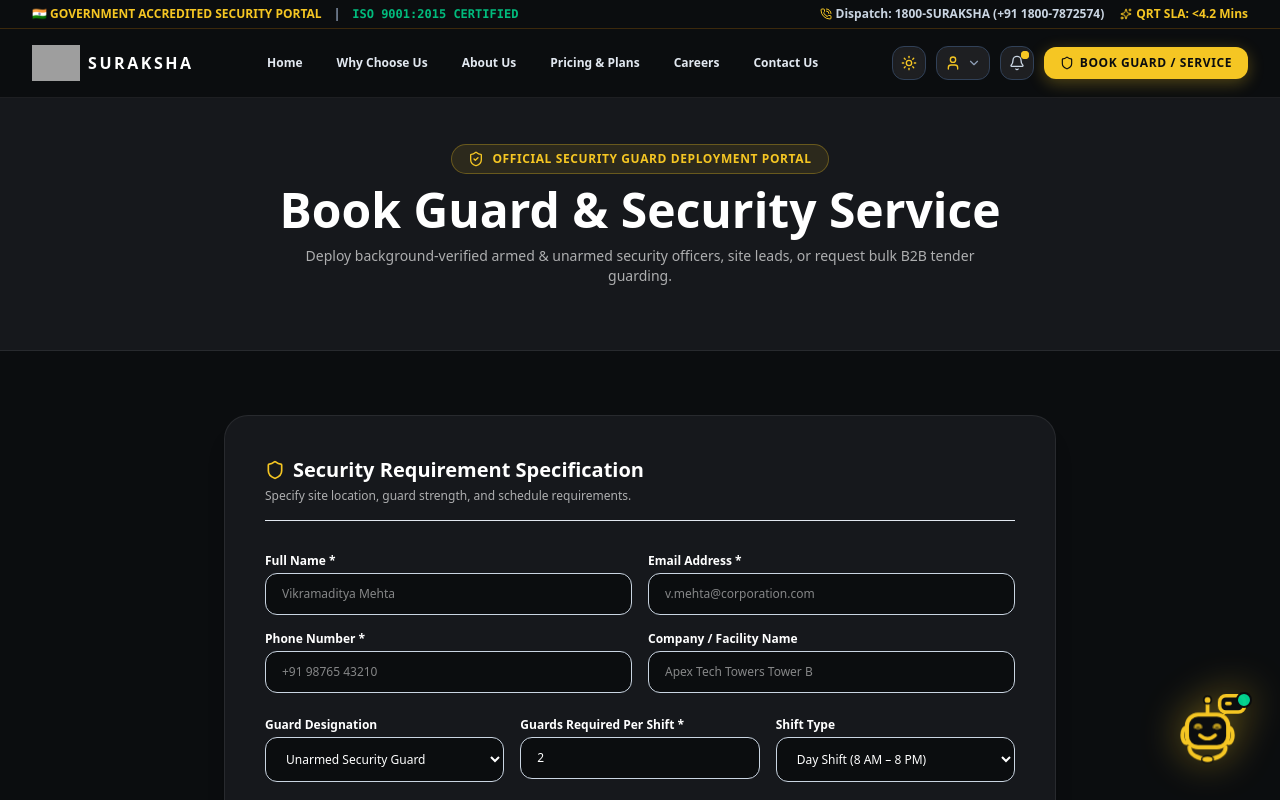
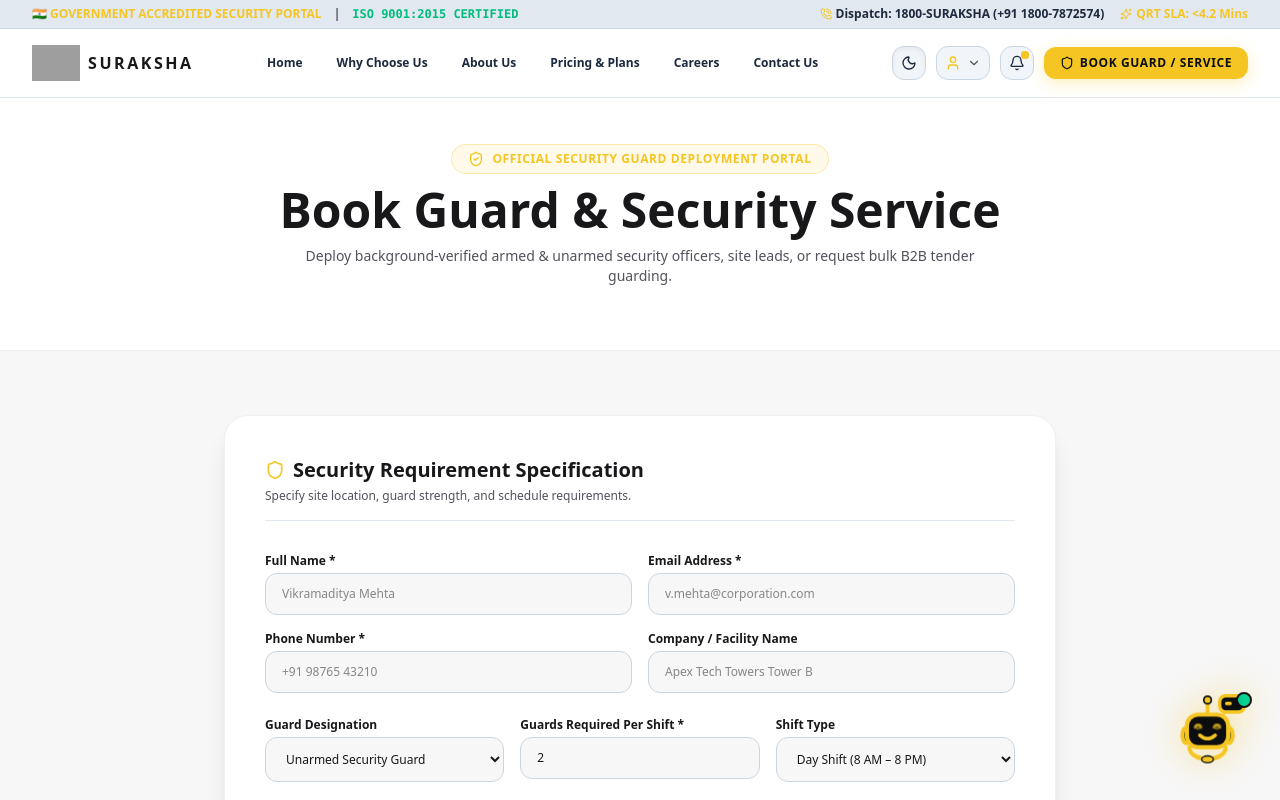
Before and after one commit to chavdaamit1011-svg/suraksha, a Next.js app: page /book-guard in a window 1280 px wide. Shown: the top 800 px of the page. Built offline with nearby package versions, Linux system fonts and the light colour scheme; grey boxes are pictures that could not be loaded.

Commit message:
feat: implement infrastructure routing middleware and core visual theme components

```diff
--- a/src/app/globals.css
+++ b/src/app/globals.css
@@ -65,8 +65,20 @@
 
 
 
-/* GLOBAL THEME ENGINE - TRINETRA AGENCY OS DARK THEME */
-:root {
+/* GLOBAL THEME ENGINE - DEFAULT LIGHT THEME */
+:root, html.light {
+  --app-bg: #F7F7F8;
+  --app-card: #FFFFFF;
+  --app-card-border: rgba(0, 0, 0, 0.06);
+  --app-text-heading: #18181B;
+  --app-text-body: #52525B;
+  --app-accent: #F5C623;
+  --app-accent-text: #B8860B;
+  --app-grid-line: rgba(0, 0, 0, 0.035);
+  --app-glow-radial: radial-gradient(circle at 50% 0%, rgba(245, 198, 35, 0.22) 0%, rgba(253, 248, 226, 0.6) 40%, transparent 75%);
+}
+
+html.dark {
   --app-bg: #0B0D0F;
   --app-card: #16181C;
   --app-card-border: rgba(255, 255, 255, 0.08);
@@ -76,18 +88,6 @@
   --app-accent-text: #F5C623;
   --app-grid-line: rgba(255, 255, 255, 0.03);
   --app-glow-radial: radial-gradient(circle at 50% 0%, rgba(245, 198, 35, 0.12) 0%, transparent 60%);
-}
-
-html.light {
-  --app-bg: #F7F7F8;
-  --app-card: #FFFFFF;
-  --app-card-border: rgba(0, 0, 0, 0.06);
-  --app-text-heading: #18181B;
-  --app-text-body: #52525B;
-  --app-accent: #F5C623;
-  --app-accent-text: #B8860B;
-  --app-grid-line: rgba(0, 0, 0, 0.035);
-  --app-glow-radial: radial-gradient(circle at 50% 0%, rgba(245, 198, 35, 0.22) 0%, rgba(253, 248, 226, 0.6) 40%, transparent 75%);
 }
 
 .suraksha-grid-bg {
--- a/src/app/layout.tsx
+++ b/src/app/layout.tsx
@@ -21,8 +21,31 @@ export default function RootLayout({
   children: React.ReactNode;
 }>) {
   return (
-    <html lang="en" className="dark" suppressHydrationWarning>
-      <body suppressHydrationWarning className={`${inter.variable} font-sans bg-slate-950 text-slate-100 antialiased selection:bg-amber-500 selection:text-slate-950 min-h-screen flex flex-col`}>
+    <html lang="en" className="light" suppressHydrationWarning>
+      <head>
+        <script
+          dangerouslySetInnerHTML={{
+            __html: `
+              (function() {
+                try {
+                  var theme = sessionStorage.getItem('suraksha_theme');
+                  if (theme === 'dark') {
+                    document.documentElement.classList.remove('light');
+                    document.documentElement.classList.add('dark');
+                  } else {
+                    document.documentElement.classList.remove('dark');
+                    document.documentElement.classList.add('light');
+                  }
+                } catch (e) {
+                  document.documentElement.classList.remove('dark');
+                  document.documentElement.classList.add('light');
+                }
+              })();
+            `,
+          }}
+        />
+      </head>
+      <body suppressHydrationWarning className={`${inter.variable} font-sans theme-app-bg theme-app-heading antialiased selection:bg-amber-500 selection:text-slate-950 min-h-screen flex flex-col`}>
         {children}
         {/* Global AI Security Assistant Chatbot */}
         <SurakshaChatbot />
--- a/src/app/page.tsx
+++ b/src/app/page.tsx
@@ -655,6 +655,7 @@ export default function HomePage() {
           <div className="flex flex-wrap justify-center gap-2 mb-10">
             {['corporate', 'armed', 'tenders', 'events'].map((t) => (
               <button
+                suppressHydrationWarning
                 key={t}
                 onClick={() => setActiveTab(t as any)}
                 className={`px-5 py-2.5 rounded-full text-xs font-bold transition ${
@@ -794,6 +795,7 @@ export default function HomePage() {
             {testimonials.length > 3 && (
               <div className="flex justify-end gap-2 -mt-4">
                 <button
+                  suppressHydrationWarning
                   aria-label="Previous reviews"
                   onClick={() => scrollTestimonials(-1)}
                   className="w-9 h-9 rounded-full theme-app-card border border-slate-300 dark:border-slate-800 hover:border-[#F5C623] text-[#F5C623] flex items-center justify-center shadow-xs"
@@ -801,6 +803,7 @@ export default function HomePage() {
                   <ChevronLeft className="w-4 h-4" />
                 </button>
                 <button
+                  suppressHydrationWarning
                   aria-label="Next reviews"
                   onClick={() => scrollTestimonials(1)}
                   className="w-9 h-9 rounded-full theme-app-card border border-slate-300 dark:border-slate-800 hover:border-[#F5C623] text-[#F5C623] flex items-center justify-center shadow-xs"
@@ -831,6 +834,7 @@ export default function HomePage() {
 
             <div className="text-center">
               <button
+                suppressHydrationWarning
                 onClick={() => { setShowReviewForm(true); setReviewMessage(''); }}
                 className="inline-flex items-center gap-2 px-6 py-3 rounded-full border border-[#F5C623]/50 text-[#F5C623] hover:bg-[#F5C623] hover:text-[#0B0D0F] text-xs font-bold transition shadow-xs"
               >
@@ -847,7 +851,7 @@ export default function HomePage() {
                       <h4 className="text-lg font-bold theme-app-heading">Share your experience</h4>
                       <p className="theme-app-body mt-1">Your review is published after admin approval.</p>
                     </div>
-                    <button type="button" onClick={() => setShowReviewForm(false)} className="text-xl theme-app-body hover:text-rose-400">×</button>
+                    <button suppressHydrationWarning type="button" onClick={() => setShowReviewForm(false)} className="text-xl theme-app-body hover:text-rose-400">×</button>
                   </div>
                   <input required placeholder="Your name" value={review.name} onChange={(e) => setReview({ ...review, name: e.target.value })} className="theme-app-bg border border-slate-300 dark:border-slate-800 rounded-xl px-4 py-3 outline-none" />
                   <input placeholder="Role / designation" value={review.role} onChange={(e) => setReview({ ...review, role: e.target.value })} className="theme-app-bg border border-slate-300 dark:border-slate-800 rounded-xl px-4 py-3 outline-none" />
@@ -856,14 +860,14 @@ export default function HomePage() {
                     <p className="theme-app-heading font-bold mb-2">Your rating</p>
                     <div className="flex gap-2">
                       {[1, 2, 3, 4, 5].map((rating) => (
-                        <button type="button" key={rating} onClick={() => setReview({ ...review, rating })} aria-label={`${rating} star rating`} className="p-1">
+                        <button suppressHydrationWarning type="button" key={rating} onClick={() => setReview({ ...review, rating })} aria-label={`${rating} star rating`} className="p-1">
                           <Star className={`w-7 h-7 transition ${rating <= review.rating ? 'fill-[#F5C623] text-[#F5C623]' : 'text-slate-500 hover:text-[#F5C623]'}`} />
                         </button>
                       ))}
                     </div>
                   </div>
                   <textarea required rows={4} placeholder="Write your review..." value={review.content} onChange={(e) => setReview({ ...review, content: e.target.value })} className="sm:col-span-2 theme-app-bg border border-slate-300 dark:border-slate-800 rounded-xl px-4 py-3 outline-none" />
-                  <button className="sm:col-span-2 trust-yellow-btn py-3 rounded-full text-xs font-bold">Submit Review for Approval</button>
+                  <button suppressHydrationWarning className="sm:col-span-2 trust-yellow-btn py-3 rounded-full text-xs font-bold">Submit Review for Approval</button>
                   {reviewMessage && <p className="sm:col-span-2 text-center text-xs text-emerald-500">{reviewMessage}</p>}
                 </form>
               </div>
--- a/src/components/Navbar.tsx
+++ b/src/components/Navbar.tsx
@@ -13,7 +13,7 @@ export default function Navbar() {
   const [notificationsOpen, setNotificationsOpen] = useState(false);
   const [userDropdownOpen, setUserDropdownOpen] = useState(false);
   const [currentUser, setCurrentUser] = useState<any>(null);
-  const [theme, setTheme] = useState<'dark' | 'light'>('dark');
+  const [theme, setTheme] = useState<'dark' | 'light'>('light');
 
   useEffect(() => {
     const handleScroll = () => {
@@ -23,8 +23,8 @@ export default function Navbar() {
     handleScroll();
     window.addEventListener('scroll', handleScroll, { passive: true });
 
-    // Read stored theme preference
-    const savedTheme = (localStorage.getItem('suraksha_theme') as 'dark' | 'light') || 'dark';
+    // Read stored theme preference (defaults to 'light')
+    const savedTheme = (sessionStorage.getItem('suraksha_theme') as 'dark' | 'light') || 'light';
     setTheme(savedTheme);
     applyTheme(savedTheme);
 
@@ -55,7 +55,7 @@ export default function Navbar() {
   const toggleTheme = () => {
     const nextTheme = theme === 'dark' ? 'light' : 'dark';
     setTheme(nextTheme);
-    localStorage.setItem('suraksha_theme', nextTheme);
+    sessionStorage.setItem('suraksha_theme', nextTheme);
     applyTheme(nextTheme);
   };
 
@@ -157,6 +157,7 @@ export default function Navbar() {
 
               {/* 1. Theme Toggle Icon */}
               <button
+                suppressHydrationWarning
                 onClick={toggleTheme}
                 className={`p-2 rounded-xl border transition flex items-center justify-center shadow-inner hover:scale-105 ${
                   theme === 'light'
@@ -171,6 +172,7 @@ export default function Navbar() {
               {/* 2. Standard Login / Sign Up Dropdown */}
               <div className="relative">
                 <button
+                  suppressHydrationWarning
                   onClick={() => setUserDropdownOpen(!userDropdownOpen)}
                   className={`p-2 rounded-xl border transition flex items-center gap-1.5 hover:scale-105 ${
                     theme === 'light'
@@ -223,6 +225,7 @@ export default function Navbar() {
                         )}
 
                         <button
+                          suppressHydrationWarning
                           onClick={handleLogout}
                           className="w-full text-left flex items-center gap-2 px-3.5 py-2 text-xs text-rose-500 hover:bg-rose-500/10 transition border-t border-slate-200 dark:border-slate-800 mt-1"
                         >
@@ -259,6 +262,7 @@ export default function Navbar() {
               {/* 3. Notification Bell Icon & Drawer */}
               <div className="relative">
                 <button
+                  suppressHydrationWarning
                   onClick={() => setNotificationsOpen(!notificationsOpen)}
                   className={`relative p-2 rounded-xl border transition flex items-center justify-center ${
                     theme === 'light'
@@ -348,6 +352,7 @@ export default function Navbar() {
 
           <div className="pt-2 border-t border-slate-200 dark:border-slate-800 flex items-center justify-between gap-2">
             <button
+              suppressHydrationWarning
               onClick={toggleTheme}
               className="px-3.5 py-2 rounded-xl bg-slate-100 dark:bg-[#1E1F22] border border-slate-300 dark:border-slate-700 text-[#F5C623] text-xs font-bold flex items-center gap-2"
             >
--- /dev/null
+++ b/src/proxy.ts
@@ -0,0 +1,34 @@
+import { NextResponse } from 'next/server';
+import type { NextRequest } from 'next/server';
+
+export function proxy(req: NextRequest) {
+  const url = req.nextUrl.clone();
+  const hostname = req.headers.get('host') || '';
+
+  // Detect if incoming request is on the `ops` subdomain (e.g. ops.suraksha.com or ops.localhost:4545)
+  const isOpsSubdomain = hostname.startsWith('ops.') || hostname.startsWith('ops-');
+
+  if (isOpsSubdomain) {
+    // Rewrite requests on ops subdomain directly to /admin routes seamlessly
+    if (
+      !url.pathname.startsWith('/admin') &&
+      !url.pathname.startsWith('/api') &&
+      !url.pathname.startsWith('/_next') &&
+      !url.pathname.includes('.')
+    ) {
+      url.pathname = `/admin${url.pathname === '/' ? '' : url.pathname}`;
+      return NextResponse.rewrite(url);
+    }
+  }
+
+  return NextResponse.next();
+}
+
+export const config = {
+  matcher: [
+    /*
+     * Match all request paths except static assets & favicons
+     */
+    '/((?!_next/static|_next/image|favicon.ico|suraksha-mark.png|logo.png).*)',
+  ],
+};
```
